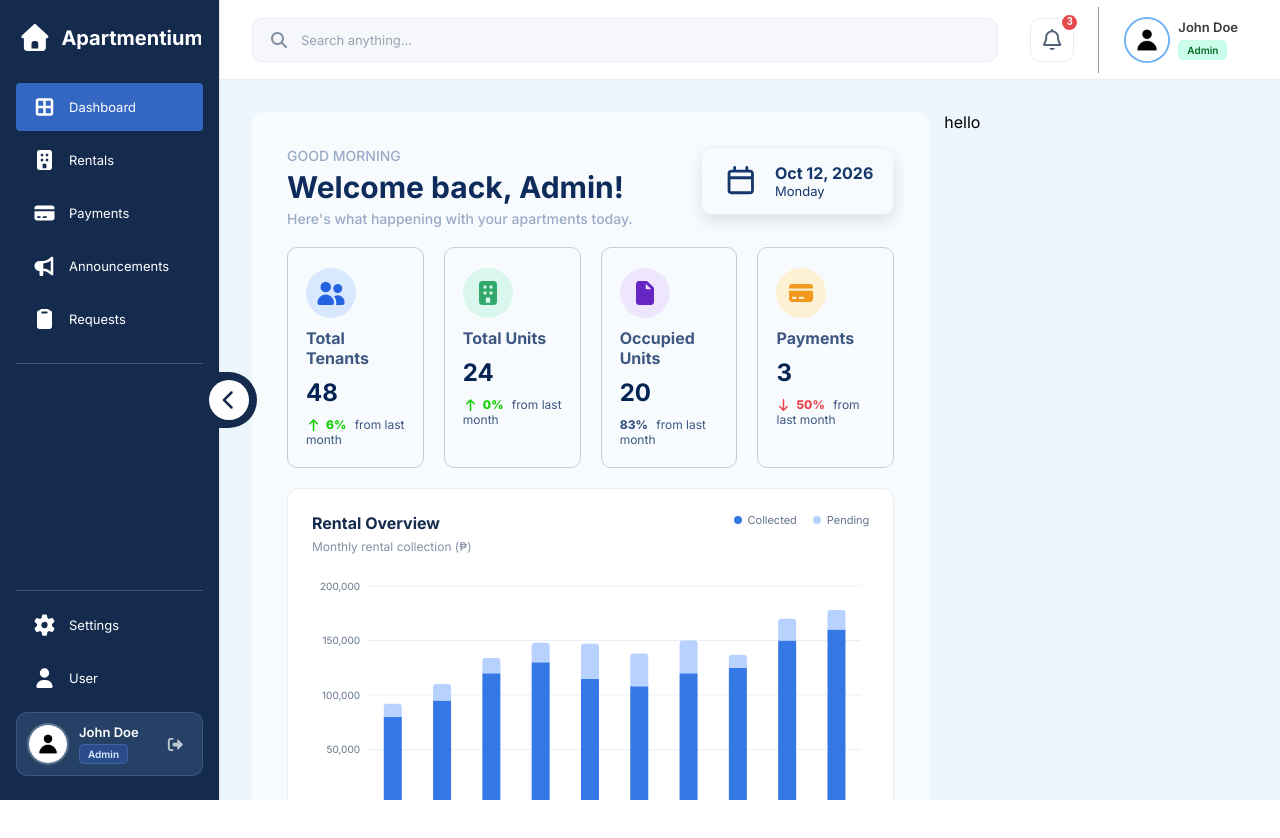
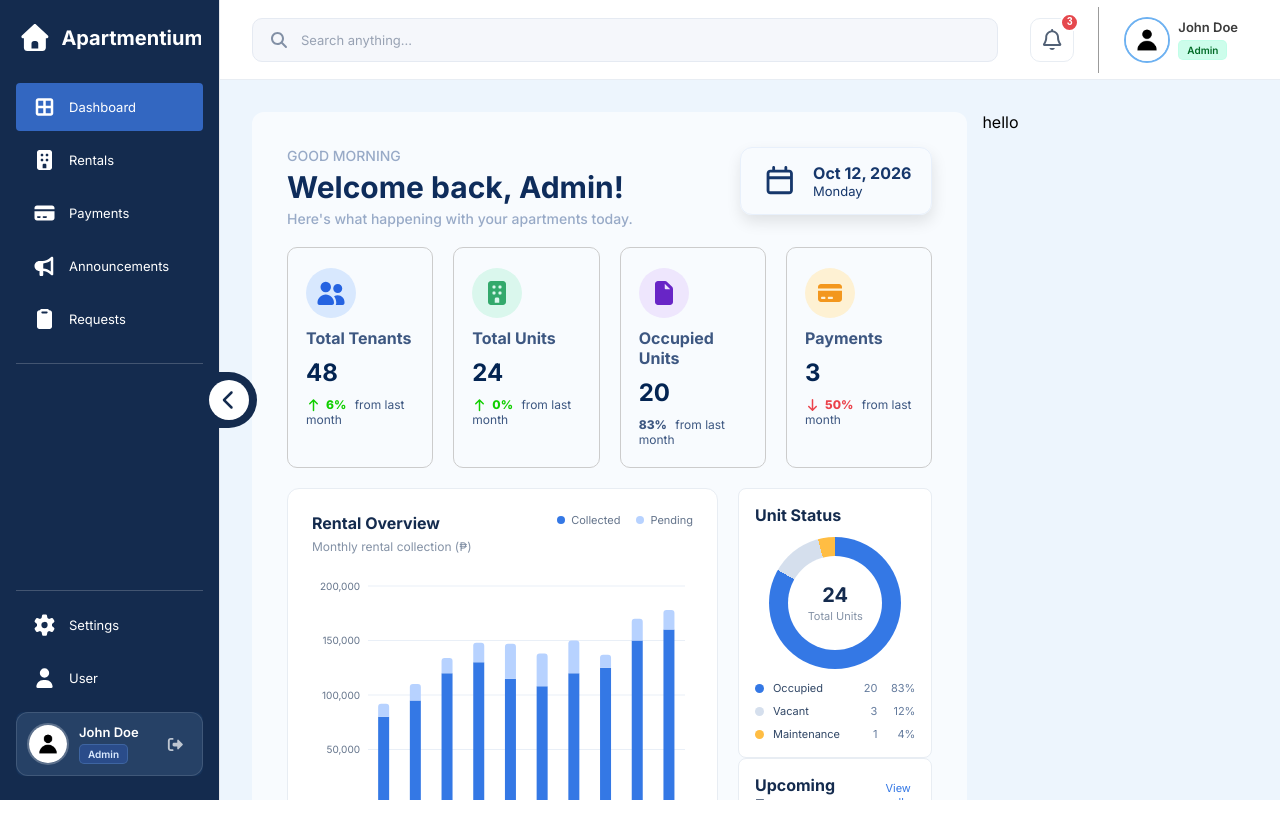
Before and after one commit to Stewpth/Apartment-Rental-Management, a React (Vite) app in the folder apartmentium-frontend/: page /admin/dashboard in a window 1280 px wide. Shown: the top 838 px of the page. Built offline with nearby package versions, Linux system fonts and the light colour scheme.

Commit message:
FEAT(Frontend): Create Unit status and Upcoming Events for Dashboard Mini Contents

```diff
--- /dev/null
+++ b/apartmentium-frontend/src/pages/Dashboard/Admin-Dashboard-Contents/UnitStatus.css
@@ -0,0 +1,96 @@
+.unit-status-card {
+  width: 100%;
+  min-width: 0;
+  padding: 16px;
+  box-sizing: border-box;
+  background-color: #ffffff;
+  border: 1px solid #e8edf3;
+  border-radius: 8px;
+}
+
+.unit-status-card h2,
+.upcoming-events-header h2 {
+  margin: 0;
+  color: #142b4e;
+  font-size: 16px;
+  font-weight: 700;
+}
+
+.unit-status-chart {
+  display: flex;
+  width: 132px;
+  height: 132px;
+  align-items: center;
+  justify-content: center;
+  margin: 12px auto;
+  border-radius: 50%;
+  background: conic-gradient(
+    #3478e5 0% 83.33%,
+    #d5dfed 83.33% 95.83%,
+    #ffbd43 95.83% 100%
+  );
+}
+
+.unit-status-chart-center {
+  display: flex;
+  width: 94px;
+  height: 94px;
+  flex-direction: column;
+  align-items: center;
+  justify-content: center;
+  border-radius: 50%;
+  background: #ffffff;
+}
+
+.unit-status-chart-center strong {
+  color: #142b4e;
+  font-size: 20px;
+}
+
+.unit-status-chart-center span {
+  margin-top: 2px;
+  color: #8492a6;
+  font-size: 11px;
+}
+
+.unit-status-legend {
+  display: flex;
+  flex-direction: column;
+  gap: 9px;
+  margin: 0;
+  padding: 0;
+  list-style: none;
+}
+
+.unit-status-legend li {
+  display: grid;
+  grid-template-columns: 10px 1fr 24px 30px;
+  align-items: center;
+  column-gap: 8px;
+  color: #314766;
+  font-size: 11px;
+}
+
+.unit-status-dot {
+  width: 9px;
+  height: 9px;
+  border-radius: 50%;
+}
+
+.unit-status-dot.occupied {
+  background-color: #3478e5;
+}
+
+.unit-status-dot.vacant {
+  background-color: #d5dfed;
+}
+
+.unit-status-dot.maintenance {
+  background-color: #ffbd43;
+}
+
+.unit-status-count,
+.unit-status-percentage {
+  color: #647b9d;
+  text-align: right;
+}
--- /dev/null
+++ b/apartmentium-frontend/src/pages/Dashboard/Admin-Dashboard-Contents/UnitStatus.jsx
@@ -0,0 +1,42 @@
+import "./UnitStatus.css";
+
+const unitStatuses = [
+  { label: "Occupied", count: 20, percentage: "83%", color: "occupied" },
+  { label: "Vacant", count: 3, percentage: "12%", color: "vacant" },
+  {
+    label: "Maintenance",
+    count: 1,
+    percentage: "4%",
+    color: "maintenance",
+  },
+];
+
+export default function UnitStatus() {
+  return (
+    <section className="unit-status-card" aria-labelledby="unit-status-title">
+      <h2 id="unit-status-title">Unit Status</h2>
+
+      <div
+        className="unit-status-chart"
+        role="img"
+        aria-label="24 total units: 20 occupied, 3 vacant, and 1 under maintenance"
+      >
+        <div className="unit-status-chart-center">
+          <strong>24</strong>
+          <span>Total Units</span>
+        </div>
+      </div>
+
+      <ul className="unit-status-legend">
+        {unitStatuses.map((status) => (
+          <li key={status.label}>
+            <span className={`unit-status-dot ${status.color}`} aria-hidden="true" />
+            <span className="unit-status-label">{status.label}</span>
+            <span className="unit-status-count">{status.count}</span>
+            <span className="unit-status-percentage">{status.percentage}</span>
+          </li>
+        ))}
+      </ul>
+    </section>
+  );
+}
--- /dev/null
+++ b/apartmentium-frontend/src/pages/Dashboard/Admin-Dashboard-Contents/UpcomingEvents.css
@@ -0,0 +1,98 @@
+.upcoming-events-card {
+  width: 100%;
+  min-width: 0;
+  padding: 16px;
+  box-sizing: border-box;
+  background-color: #ffffff;
+  border: 1px solid #e8edf3;
+  border-radius: 8px;
+}
+
+.upcoming-events-header {
+  display: flex;
+  align-items: center;
+  justify-content: space-between;
+  gap: 8px;
+  margin-bottom: 10px;
+}
+
+.upcoming-events-view-all {
+  padding: 0;
+  border: 0;
+  background: none;
+  color: #3478e5;
+  font: inherit;
+  font-size: 11px;
+  cursor: pointer;
+}
+
+.upcoming-events-list {
+  margin: 0;
+  padding: 0;
+  list-style: none;
+}
+
+.upcoming-event {
+  display: flex;
+  min-width: 0;
+  gap: 10px;
+  padding: 8px 0;
+  border-bottom: 1px solid #edf1f6;
+}
+
+.upcoming-event:last-child {
+  padding-bottom: 0;
+  border-bottom: 0;
+}
+
+.upcoming-event-date {
+  display: flex;
+  width: 34px;
+  height: 42px;
+  flex: 0 0 34px;
+  flex-direction: column;
+  align-items: center;
+  justify-content: center;
+  border-radius: 5px;
+  background-color: #f2f7fd;
+  color: #314766;
+}
+
+.upcoming-event-date span {
+  font-size: 9px;
+}
+
+.upcoming-event-date strong {
+  font-size: 14px;
+  font-weight: 600;
+}
+
+.upcoming-event-details {
+  display: flex;
+  min-width: 0;
+  flex-direction: column;
+  justify-content: center;
+  gap: 2px;
+  color: #314766;
+  font-size: 10px;
+}
+
+.upcoming-event-details > strong {
+  overflow: hidden;
+  color: #263d5d;
+  font-size: 11px;
+  text-overflow: ellipsis;
+  white-space: nowrap;
+}
+
+.upcoming-event-note {
+  display: inline-flex;
+  align-items: center;
+  gap: 4px;
+  color: #8492a6;
+}
+
+.upcoming-event-note > span {
+  color: #3478e5;
+  font-size: 12px;
+}
--- /dev/null
+++ b/apartmentium-frontend/src/pages/Dashboard/Admin-Dashboard-Contents/UpcomingEvents.jsx
@@ -0,0 +1,71 @@
+import "./UpcomingEvents.css";
+
+const upcomingEvents = [
+  {
+    month: "OCT",
+    day: "15",
+    title: "Payment Due",
+    detail: "Unit 3A · ₱8,500",
+    note: "Due in 3 days",
+    icon: "◷",
+  },
+  {
+    month: "OCT",
+    day: "18",
+    title: "Unit Inspection",
+    detail: "Unit 4B",
+    note: "10:00 AM - 12:00 PM",
+    icon: "◷",
+  },
+  {
+    month: "OCT",
+    day: "25",
+    title: "Building Maintenance",
+    detail: "Common Areas",
+    note: "All day",
+    icon: "◷",
+  },
+  {
+    month: "NOV",
+    day: "01",
+    title: "Lease Renewal",
+    detail: "Unit 2B - Maria Santos",
+    note: "Due in 19 days",
+    icon: "◷",
+  },
+];
+
+export default function UpcomingEvents() {
+  return (
+    <section
+      className="upcoming-events-card"
+      aria-labelledby="upcoming-events-title"
+    >
+      <header className="upcoming-events-header">
+        <h2 id="upcoming-events-title">Upcoming Events</h2>
+        <button className="upcoming-events-view-all" type="button">
+          View all
+        </button>
+      </header>
+
+      <ul className="upcoming-events-list">
+        {upcomingEvents.map((event) => (
+          <li className="upcoming-event" key={`${event.month}-${event.day}`}>
+            <time className="upcoming-event-date">
+              <span>{event.month}</span>
+              <strong>{event.day}</strong>
+            </time>
+            <div className="upcoming-event-details">
+              <strong>{event.title}</strong>
+              <span>{event.detail}</span>
+              <span className="upcoming-event-note">
+                <span aria-hidden="true">{event.icon}</span>
+                {event.note}
+              </span>
+            </div>
+          </li>
+        ))}
+      </ul>
+    </section>
+  );
+}
--- a/apartmentium-frontend/src/pages/Dashboard/AdminDashboard.css
+++ b/apartmentium-frontend/src/pages/Dashboard/AdminDashboard.css
@@ -11,3 +11,17 @@
 .dashboard-content-right-admin {
   flex: 1;
 }
+
+.mini-contents-container {
+  display: flex;
+  flex-direction: row;
+  gap: 20px;
+}
+
+.mini-contents-left {
+  flex: 2;
+}
+
+.mini-contents-right {
+  flex: 1;
+}
--- a/apartmentium-frontend/src/pages/Dashboard/AdminDashboard.jsx
+++ b/apartmentium-frontend/src/pages/Dashboard/AdminDashboard.jsx
@@ -4,6 +4,8 @@ import DashboardContentHeader from "./Admin-Dashboard-Contents/DashboardContentH
 import SummaryCard from "./Admin-Dashboard-Contents/SummaryCard";
 import RentalOverview from "./Admin-Dashboard-Contents/RentalOverview";
 import RecentTenants from "./Admin-Dashboard-Contents/RecentTenants";
+import UnitStatus from "./Admin-Dashboard-Contents/UnitStatus";
+import UpcomingEvents from "./Admin-Dashboard-Contents/UpcomingEvents";
 
 import "./AdminDashboard.css";
 import "./Dashboard.css";
@@ -24,11 +26,16 @@ export default function AdminDashboard() {
               <DashboardContentHeader />
               <SummaryCard />
 
-              <section className="mini-contents-left">
-                <RentalOverview />
-                <RecentTenants />
-              </section>
-              <section className="mini-contents-right"></section>
+              <div className="mini-contents-container">
+                <section className="mini-contents-left">
+                  <RentalOverview />
+                  <RecentTenants />
+                </section>
+                <section className="mini-contents-right">
+                  <UnitStatus />
+                  <UpcomingEvents />
+                </section>
+              </div>
             </div>
             <div className="dashboard-content-right-admin">hello</div>
           </div>
```
